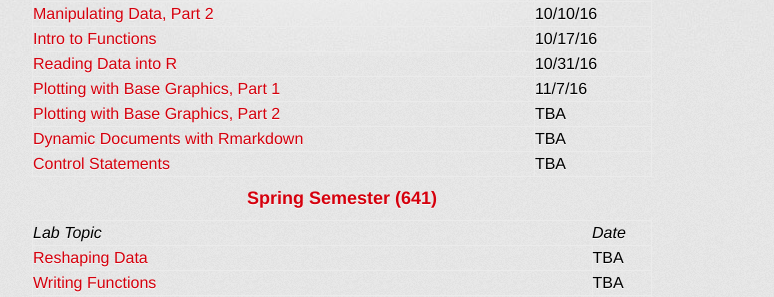
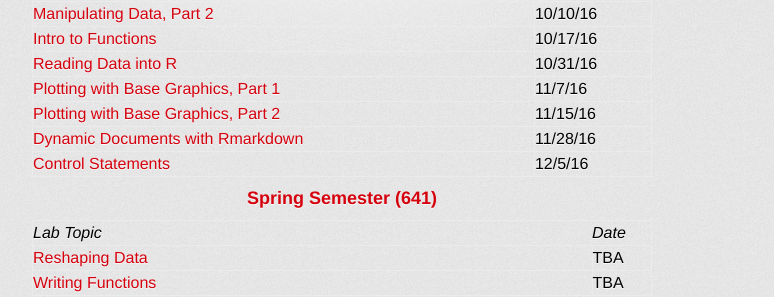
Before and after one commit to wenqiwei888/psych640-labs, a Jekyll site: the page built from index.md, in a window 1280 px wide. Shown: the part 517-814 px from the top of the page, without its empty margins (298-1072 px from the left). Built offline with Jekyll 4.4.1, drawn with Linux system fonts in a browser that asks for light colours; some web fonts are replaced.

Commit message:
Filled out dates for last 3 lectures

```diff
--- a/index.md
+++ b/index.md
@@ -31,9 +31,9 @@
 [Intro to Functions](./labs/lab5_IntroductionToFunctions.html) | 10/17/16
 [Reading Data into R](./labs/lab9_FileIO.html) | 10/31/16
 [Plotting with Base Graphics, Part 1](./labs/lab7_basegraphics1.html) | 11/7/16
-[Plotting with Base Graphics, Part 2](./labs/lab8_basegraphics2.html) | TBA
-[Dynamic Documents with Rmarkdown](./labs/lab10_rmarkdown.html) | TBA
-[Control Statements](./labs/lab6_control_statements.html) | TBA
+[Plotting with Base Graphics, Part 2](./labs/lab8_basegraphics2.html) | 11/15/16
+[Dynamic Documents with Rmarkdown](./labs/lab10_rmarkdown.html) | 11/28/16
+[Control Statements](./labs/lab6_control_statements.html) | 12/5/16
 
 ### Spring Semester (641)
 
```
